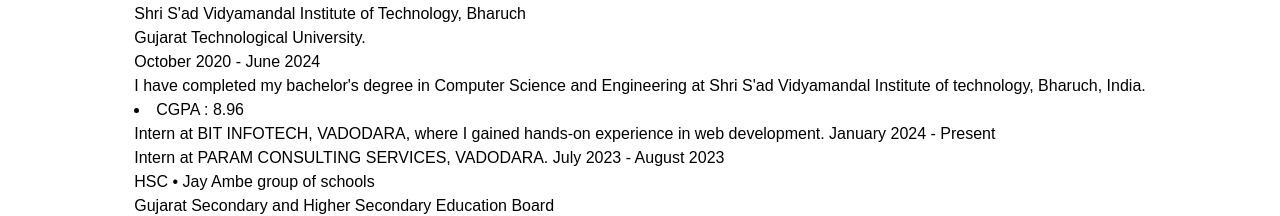
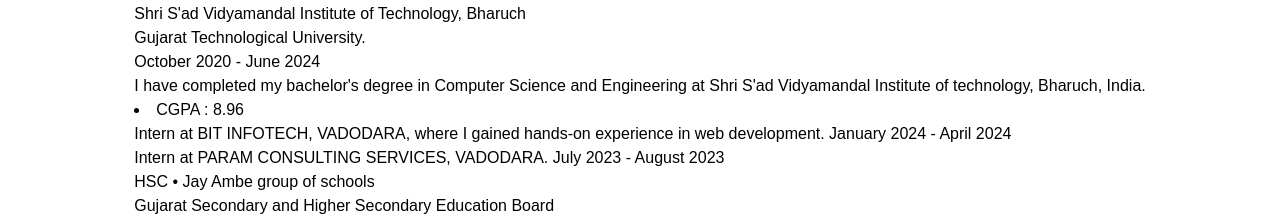
Before and after one commit to Deepkhatri22/Deep_Portfolio, a React (Vite) app: page / in a window 1280 px wide. Shown: the part 2088-2304 px from the top of the page. Built offline with nearby package versions, Linux system fonts and the light colour scheme; a web font is replaced by a local one.

Commit message:
education update

```diff
--- a/src/Component/Education.jsx
+++ b/src/Component/Education.jsx
@@ -67,7 +67,7 @@
               <li>CGPA : 8.96</li>
               </p>
               <ul className="grid gap-2 text-white list-disc list-outside sm:grid-cols-2 font">
-                <li>Intern at BIT INFOTECH, VADODARA, where I gained hands-on experience in web development. January 2024 - Present</li>
+                <li>Intern at BIT INFOTECH, VADODARA, where I gained hands-on experience in web development. January 2024 - April 2024 </li>
                 <li>Intern at PARAM CONSULTING SERVICES, VADODARA. July 2023 - August 2023</li>
               </ul>
             </motion.div>
```
